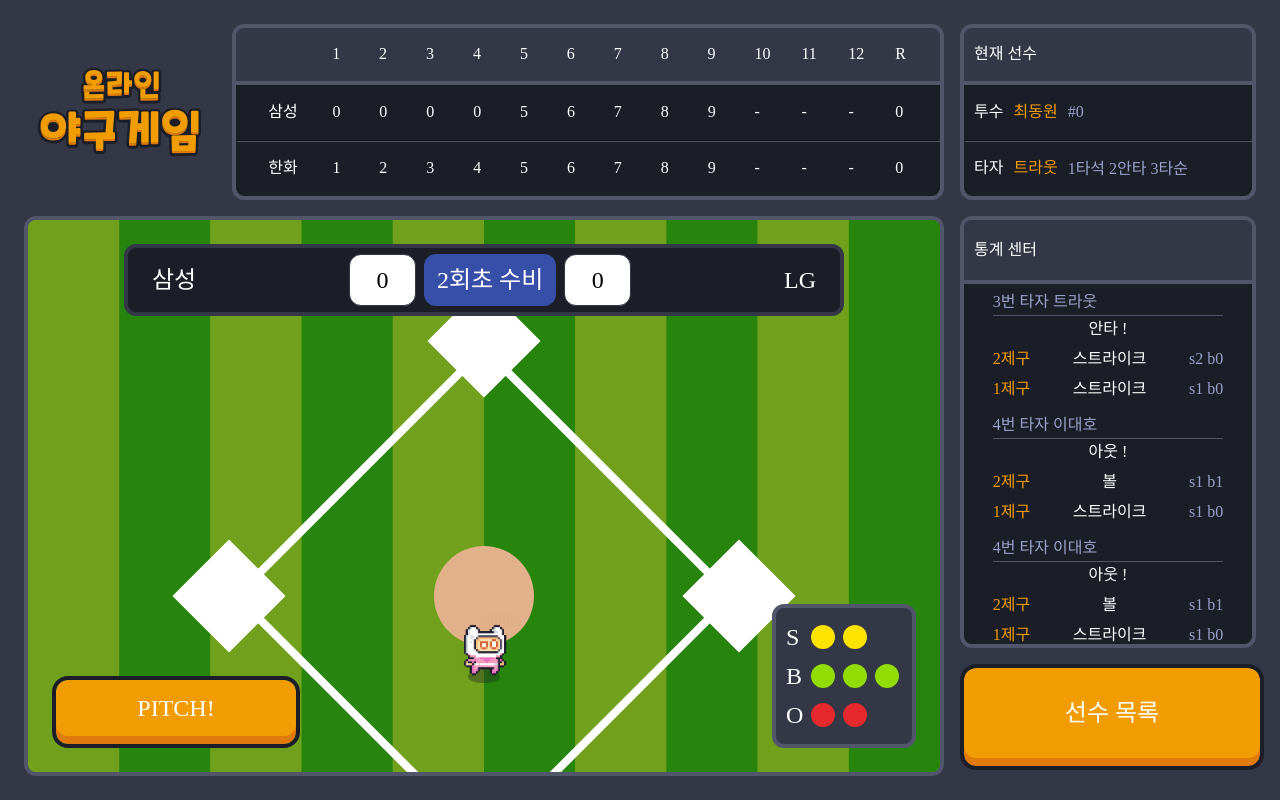
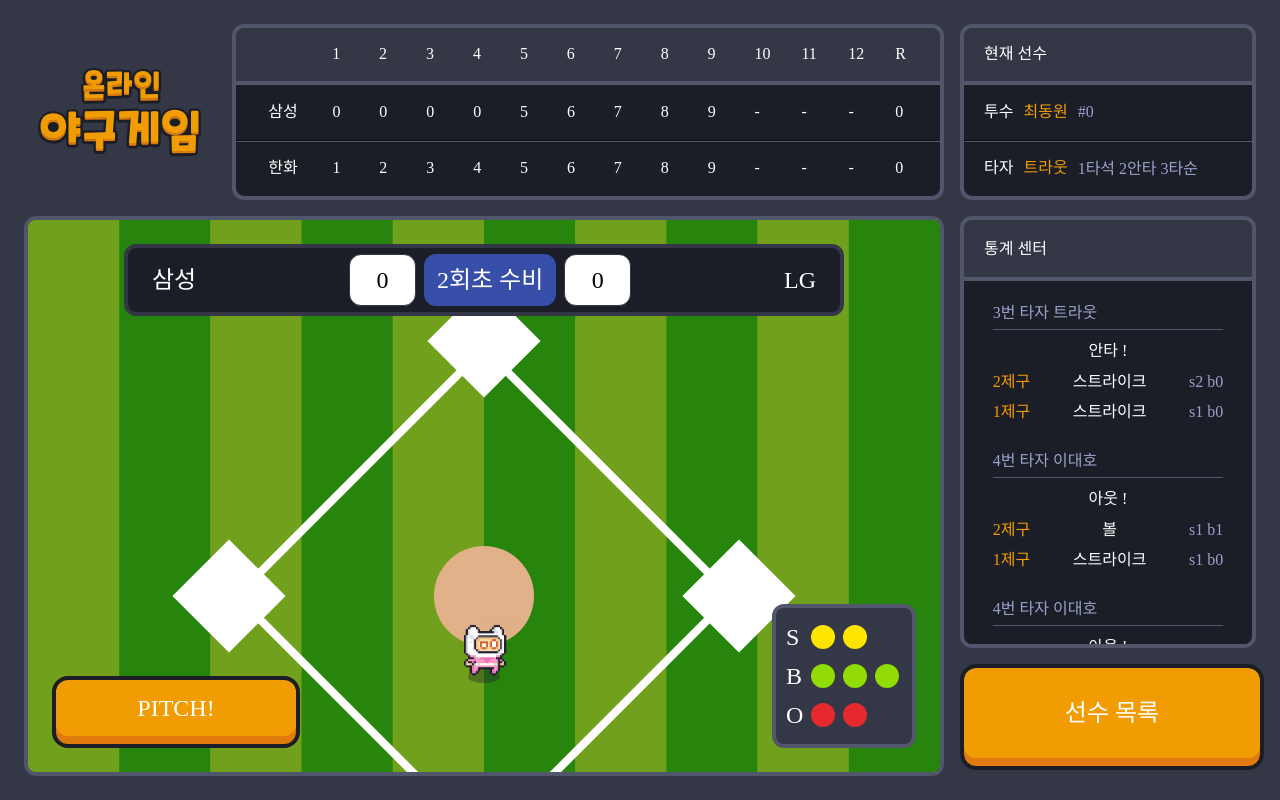
Before and after one commit to sungik-choi/baseball-10, a React (Create React App) app in the folder FE/baseball/: page /playground in a window 1280 px wide. Built offline with nearby package versions, Linux system fonts and the light colour scheme; a web font is replaced by a local one.

Commit message:
[#14] Style : 중계 센터 간격 스타일 수정

```diff
--- a/FE/baseball/src/components/playground/CurrentPlayer.jsx
+++ b/FE/baseball/src/components/playground/CurrentPlayer.jsx
@@ -55,7 +55,7 @@ const Top = styled.div`
 const Title = styled.div`
   width: 100%;
   height: 34%;
-  padding-left: 10px;
+  padding-left: 1.25rem;
 `;
 
 const Player = styled.div`
@@ -63,7 +63,7 @@ const Player = styled.div`
   align-items: center;
   width: 100%;
   height: 32.4%;
-  padding-left: 10px;
+  padding-left: 1.25rem;
   background-color: var(--black);
   color: var(--white);
   border-radius: ${(props) => (props.border ? "0px 0px 9px 9px" : "none")};
--- a/FE/baseball/src/components/playground/StatsCenter.jsx
+++ b/FE/baseball/src/components/playground/StatsCenter.jsx
@@ -23,12 +23,14 @@ const StatsCenter = ({ batterList }) => {
 };
 
 const StatsCenterWarp = styled.div`
+  box-sizing: border-box;
   grid-area: statsCenter;
   width: 100%;
   height: 100%;
   border-radius: var(--border-radius);
   border: solid var(--border-size) var(--gray-4);
   background-color: var(--black);
+  padding-bottom: 1rem;
   overflow-y: auto;
   ::-webkit-scrollbar {
     width: 12px;
@@ -50,7 +52,7 @@ const Top = styled.div`
   border-bottom: solid var(--border-size) var(--gray-4);
   background-color: var(--gray-3);
   color: var(--white);
-  padding-left: 10px;
+  padding-left: 1.25rem;
 `;
 
 const BatterInfo = styled.div`
@@ -63,8 +65,9 @@ const BatterInfo = styled.div`
 
 const BatterName = styled.div`
   width: 80%;
-  padding-top: 10px;
-  padding-bottom: 5px;
+  padding-top: 1.5rem;
+  padding-bottom: 0.5rem;
+  margin-bottom: 0.5rem;
   color: #98a2cb;
   border-bottom: solid 1px var(--gray-4);
 `;
```
